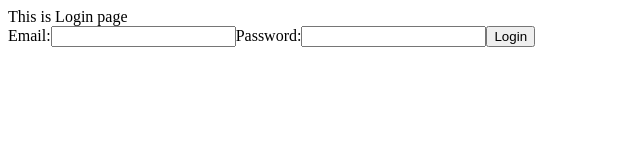
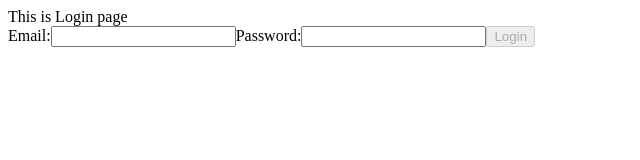
Before and after one commit to team-nodebase-mvp/fitness-tracker, a React app: page / in a window 1280 px wide. Both pictures are taken after a click on the button "Login". Shown: the top 160 px of the page, without its empty margins (0-640 px from the left). Built offline with nearby package versions, Linux system fonts and the light colour scheme; the HTML template or start-up script is replaced by a standard one.

Commit message:
disable login button on initial

```diff
--- a/react-client/src/components/Login.jsx
+++ b/react-client/src/components/Login.jsx
@@ -27,7 +27,7 @@ export default class Login extends Component{
         <input type="email" onChange={(e) => this.inputHandler(e)}></input>
         <label>Password:</label>
         <input type="password" onChange={(e) => this.inputHandler(e)}></input>
-        <input type="submit" value="Login" email={ email } password={ password } onClick={(e) => this.props.loginHandler(e)}></input>
+        <input type="submit" value="Login" email={ email } password={ password } onClick={(e) => this.props.loginHandler(e)} disabled></input>
       </form>
     )
   }
--- a/react-client/src/index.jsx
+++ b/react-client/src/index.jsx
@@ -29,10 +29,10 @@ class App extends React.Component {
   }
 
   loginHandler(e) {
+    //get email and password input from login page
     e.preventDefault();
-    /*
-    need to confirm inputs are ok
-    */
+    const email = e.target.getAttribute('email');
+    const password = e.target.getAttribute('password');
     console.log('email',e.target.getAttribute('email'))
     console.log('pw',e.target.getAttribute('password'))
   }
```
Also changed, not shown: 1 other file (tests, documents, lock files or other folders).
